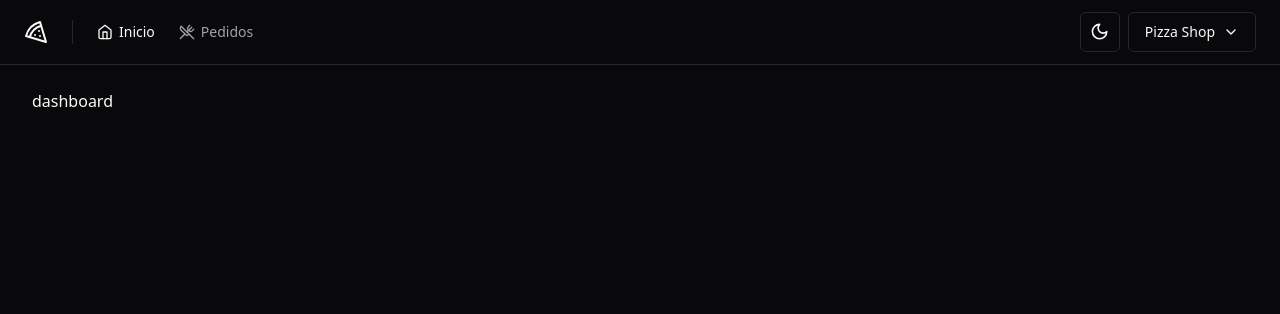
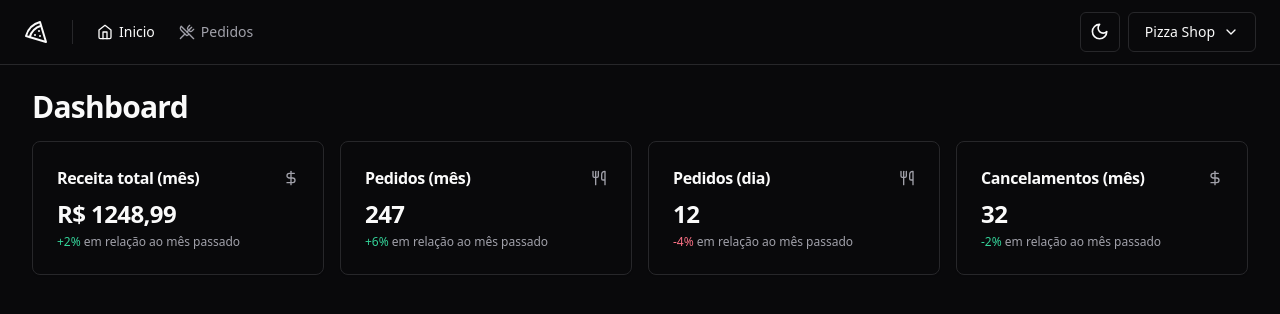
Before and after one commit to clevessonmendonca/pizza-app, a React (Vite) app: page / in a window 1280 px wide. Shown: the top 314 px of the page. Built offline with nearby package versions, Linux system fonts and the light colour scheme.

Commit message:
feat: init dashboard cards

```diff
--- /dev/null
+++ b/src/components/ui/card.tsx
@@ -0,0 +1,79 @@
+import * as React from "react"
+
+import { cn } from "@/lib/utils"
+
+const Card = React.forwardRef<
+  HTMLDivElement,
+  React.HTMLAttributes<HTMLDivElement>
+>(({ className, ...props }, ref) => (
+  <div
+    ref={ref}
+    className={cn(
+      "rounded-lg border bg-card text-card-foreground shadow-sm",
+      className
+    )}
+    {...props}
+  />
+))
+Card.displayName = "Card"
+
+const CardHeader = React.forwardRef<
+  HTMLDivElement,
+  React.HTMLAttributes<HTMLDivElement>
+>(({ className, ...props }, ref) => (
+  <div
+    ref={ref}
+    className={cn("flex flex-col space-y-1.5 p-6", className)}
+    {...props}
+  />
+))
+CardHeader.displayName = "CardHeader"
+
+const CardTitle = React.forwardRef<
+  HTMLParagraphElement,
+  React.HTMLAttributes<HTMLHeadingElement>
+>(({ className, ...props }, ref) => (
+  <h3
+    ref={ref}
+    className={cn(
+      "text-2xl font-semibold leading-none tracking-tight",
+      className
+    )}
+    {...props}
+  />
+))
+CardTitle.displayName = "CardTitle"
+
+const CardDescription = React.forwardRef<
+  HTMLParagraphElement,
+  React.HTMLAttributes<HTMLParagraphElement>
+>(({ className, ...props }, ref) => (
+  <p
+    ref={ref}
+    className={cn("text-sm text-muted-foreground", className)}
+    {...props}
+  />
+))
+CardDescription.displayName = "CardDescription"
+
+const CardContent = React.forwardRef<
+  HTMLDivElement,
+  React.HTMLAttributes<HTMLDivElement>
+>(({ className, ...props }, ref) => (
+  <div ref={ref} className={cn("p-6 pt-0", className)} {...props} />
+))
+CardContent.displayName = "CardContent"
+
+const CardFooter = React.forwardRef<
+  HTMLDivElement,
+  React.HTMLAttributes<HTMLDivElement>
+>(({ className, ...props }, ref) => (
+  <div
+    ref={ref}
+    className={cn("flex items-center p-6 pt-0", className)}
+    {...props}
+  />
+))
+CardFooter.displayName = "CardFooter"
+
+export { Card, CardHeader, CardFooter, CardTitle, CardDescription, CardContent }
--- a/src/pages/app/dashboard.tsx
+++ /dev/null
@@ -1,11 +0,0 @@
-import React from "react";
-import { Helmet } from 'react-helmet-async'
-
-export const Dashboard = () => {
-  return (
-    <>
-      <Helmet title="Dashboard" />
-      <div>dashboard</div>
-    </>
-  );
-};
--- /dev/null
+++ b/src/pages/app/dashboard/dashboard.tsx
@@ -0,0 +1,23 @@
+import { Helmet } from "react-helmet-async";
+import { MonthRevenueCard } from "./month-revenue-card";
+import { MonthOrdersAmountCard } from "./month-orders-amount";
+import { DayOrdersAmountCard } from "./day-orders-amount-card";
+import { MonthCanceledOrdersAmountCard } from "./month-canceled-orders-amount";
+
+export const Dashboard = () => {
+  return (
+    <>
+      <Helmet title="Dashboard" />
+      <div className="flex flex-col gap-4">
+        <h1 className="text-3xl font-bold tracking-tight">Dashboard</h1>
+
+        <div className="grid grid-cols-4 gap-4">
+          <MonthRevenueCard />
+          <MonthOrdersAmountCard />
+          <DayOrdersAmountCard />
+          <MonthCanceledOrdersAmountCard />
+        </div>
+      </div>
+    </>
+  );
+};
--- /dev/null
+++ b/src/pages/app/dashboard/day-orders-amount-card.tsx
@@ -0,0 +1,22 @@
+import { Card, CardContent, CardHeader, CardTitle } from "@/components/ui/card";
+import { Utensils } from "lucide-react";
+
+export const DayOrdersAmountCard = () => {
+  return (
+    <Card>
+      <CardHeader className="flex flex-row space-y-0 items-center justify-between pb-2">
+        <CardTitle className="text-base font-semibold">Pedidos (dia)</CardTitle>
+        <Utensils className="w-4 h-4 text-muted-foreground" />
+      </CardHeader>
+
+      <CardContent className="space-y-1">
+        <span className="text-2xl font-bold tracking-tight">12</span>
+
+        <p className="text-xs text-muted-foreground">
+          <span className="text-rose-500 dark:text-rose-400">-4%</span> em
+          relação ao mês passado
+        </p>
+      </CardContent>
+    </Card>
+  );
+};
--- /dev/null
+++ b/src/pages/app/dashboard/month-canceled-orders-amount.tsx
@@ -0,0 +1,24 @@
+import { Card, CardContent, CardHeader, CardTitle } from "@/components/ui/card";
+import { DollarSign } from "lucide-react";
+
+export const MonthCanceledOrdersAmountCard = () => {
+  return (
+    <Card>
+      <CardHeader className="flex flex-row space-y-0 items-center justify-between pb-2">
+        <CardTitle className="text-base font-semibold">
+          Cancelamentos (mês)
+        </CardTitle>
+        <DollarSign className="w-4 h-4 text-muted-foreground" />
+      </CardHeader>
+
+      <CardContent className="space-y-1">
+        <span className="text-2xl font-bold tracking-tight">32</span>
+
+        <p className="text-xs text-muted-foreground">
+          <span className="text-emerald-500 dark:text-emerald-400">-2%</span> em
+          relação ao mês passado
+        </p>
+      </CardContent>
+    </Card>
+  );
+};
--- /dev/null
+++ b/src/pages/app/dashboard/month-orders-amount.tsx
@@ -0,0 +1,22 @@
+import { Card, CardContent, CardHeader, CardTitle } from "@/components/ui/card";
+import { Utensils } from "lucide-react";
+
+export const MonthOrdersAmountCard = () => {
+  return (
+    <Card>
+      <CardHeader className="flex flex-row space-y-0 items-center justify-between pb-2">
+        <CardTitle className="text-base font-semibold">Pedidos (mês)</CardTitle>
+        <Utensils className="w-4 h-4 text-muted-foreground" />
+      </CardHeader>
+
+      <CardContent className="space-y-1">
+        <span className="text-2xl font-bold tracking-tight">247</span>
+
+        <p className="text-xs text-muted-foreground">
+          <span className="text-emerald-500 dark:text-emerald-400">+6%</span> em
+          relação ao mês passado
+        </p>
+      </CardContent>
+    </Card>
+  );
+};
--- /dev/null
+++ b/src/pages/app/dashboard/month-revenue-card.tsx
@@ -0,0 +1,24 @@
+import { Card, CardContent, CardHeader, CardTitle } from "@/components/ui/card";
+import { DollarSign } from "lucide-react";
+
+export const MonthRevenueCard = () => {
+  return (
+    <Card>
+      <CardHeader className="flex flex-row space-y-0 items-center justify-between pb-2">
+        <CardTitle className="text-base font-semibold">
+          Receita total (mês)
+        </CardTitle>
+        <DollarSign className="w-4 h-4 text-muted-foreground" />
+      </CardHeader>
+
+      <CardContent className="space-y-1">
+        <span className="text-2xl font-bold tracking-tight">R$ 1248,99</span>
+
+        <p className="text-xs text-muted-foreground">
+          <span className="text-emerald-500 dark:text-emerald-400">+2%</span> em
+          relação ao mês passado
+        </p>
+      </CardContent>
+    </Card>
+  );
+};
```
Also changed, not shown: src/pages/routes.tsx (+14 -14 lines).
